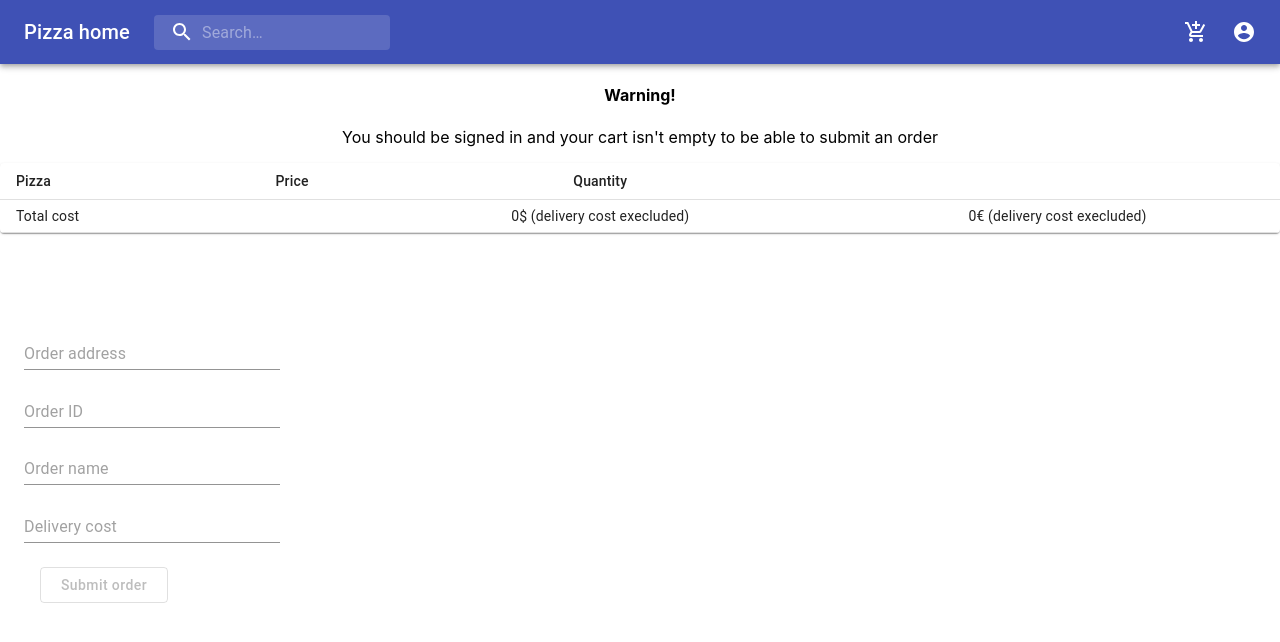
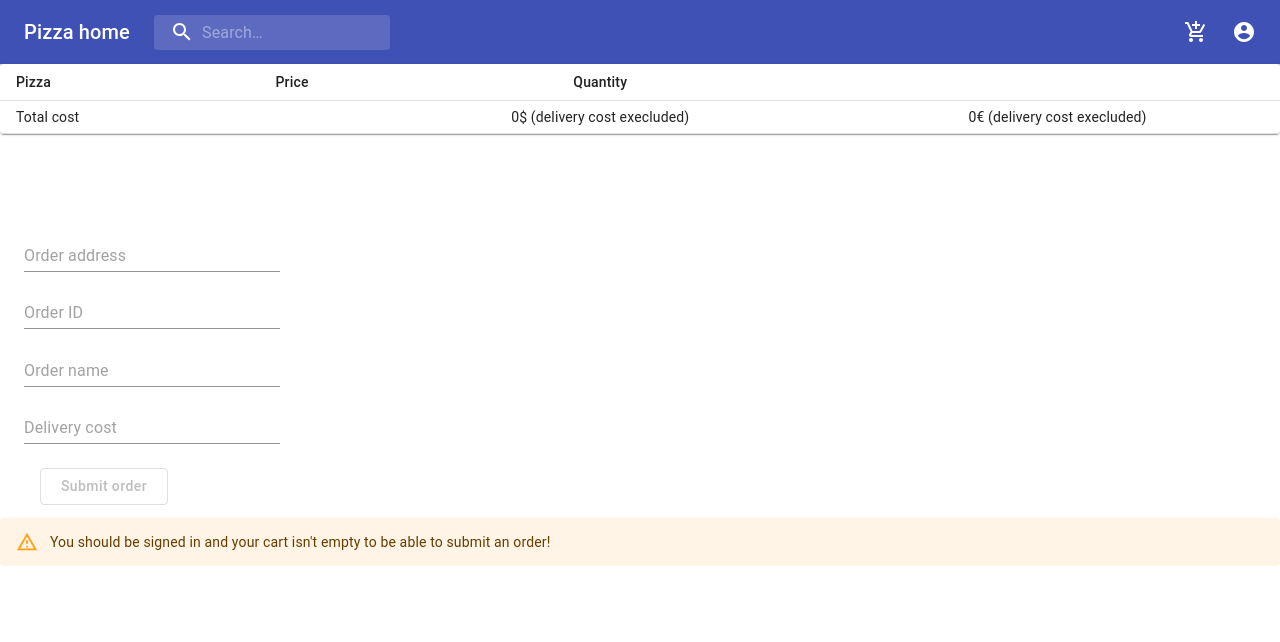
Before and after one commit to maala-zz/Pizza-webapp, a React (Create React App) app: page /cart in a window 1280 px wide. Shown: the top 642 px of the page. Built offline with nearby package versions, Linux system fonts and the light colour scheme.

Commit message:
fix alert component style

```diff
--- a/package.json
+++ b/package.json
@@ -5,6 +5,7 @@
   "dependencies": {
     "@material-ui/core": "^4.10.2",
     "@material-ui/icons": "^4.9.1",
+    "@material-ui/lab": "^4.0.0-alpha.56",
     "@testing-library/jest-dom": "^4.2.4",
     "@testing-library/react": "^9.5.0",
     "@testing-library/user-event": "^7.2.1",
--- a/src/components/innoscriptaAlert/InnoscriptaAlert.js
+++ b/src/components/innoscriptaAlert/InnoscriptaAlert.js
@@ -1,16 +1,11 @@
 import React from 'react';
-import { Alert } from 'reactstrap';
+import Alert from '@material-ui/lab/Alert';
 
 const InnoscriptaAlert = (props) => {
     return (
-        <div>
-            <Alert color="red" styel={{ backgroundColor: "green" }}>
-                <h4 className="alert-heading">Warning!</h4>
-                <p>
-                    You should be signed in and your cart isn't empty to be able to submit an order
-        </p>
-            </Alert>
-        </div>
+        <Alert severity="warning" style={{ marginTop: "1%" }}>
+            You should be signed in and your cart isn't empty to be able to submit an order!
+        </Alert>
     );
 };
 
--- a/src/screens/cart/Cart.js
+++ b/src/screens/cart/Cart.js
@@ -62,10 +62,6 @@ class Cart extends React.Component {
             <div>
 
                 <InnoscriptaAppBar />
-                {
-                    this.props.pizzaInCartArray.length === 0 || !this.props.isAuthenticated ?
-                        < InnoscriptaAlert /> : null
-                }
 
                 <TableContainer component={Paper}>
                     <Table className={classes.table} size="small" aria-label="a dense table">
@@ -122,6 +118,10 @@ class Cart extends React.Component {
                 >
                     {"Submit order"}
                 </Button>
+                {
+                    this.props.pizzaInCartArray.length === 0 || !this.props.isAuthenticated ?
+                        <InnoscriptaAlert /> : null
+                }
             </div >
         );
     }
```
Also changed, not shown: 1 other file (tests, documents, lock files or other folders).
